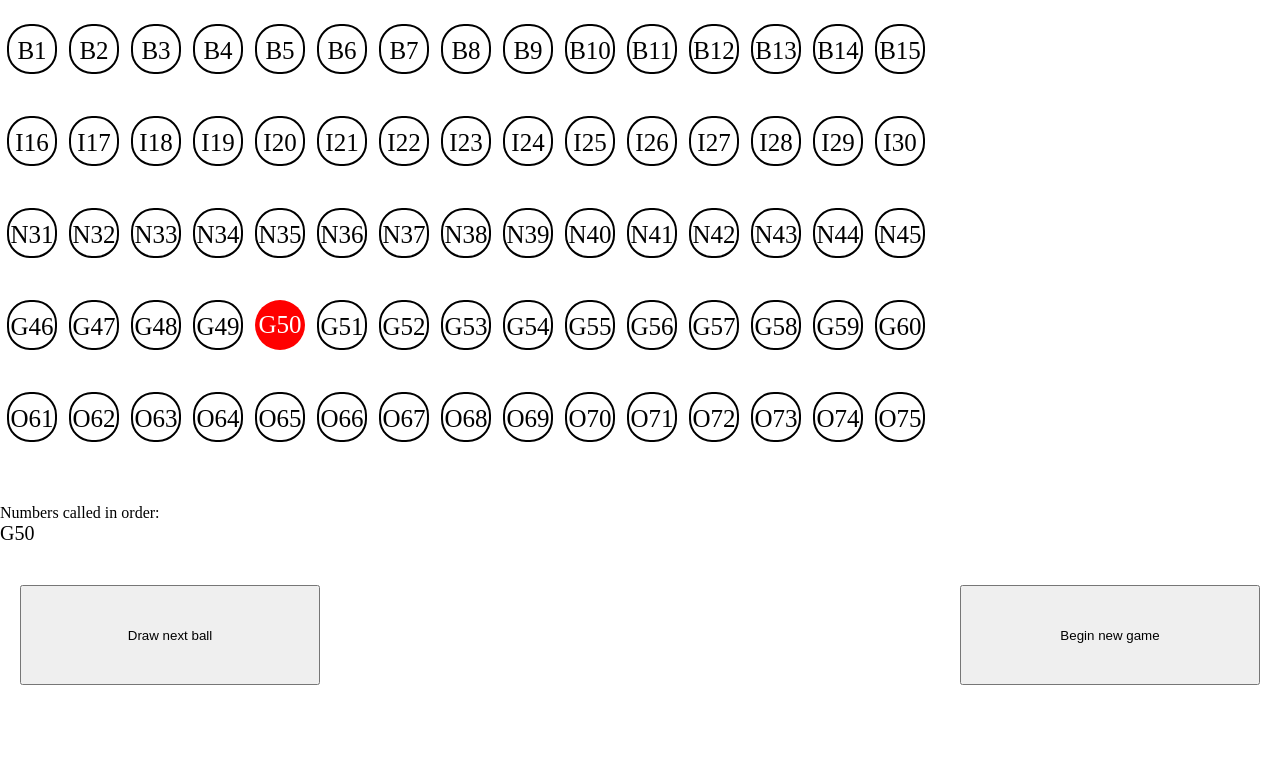
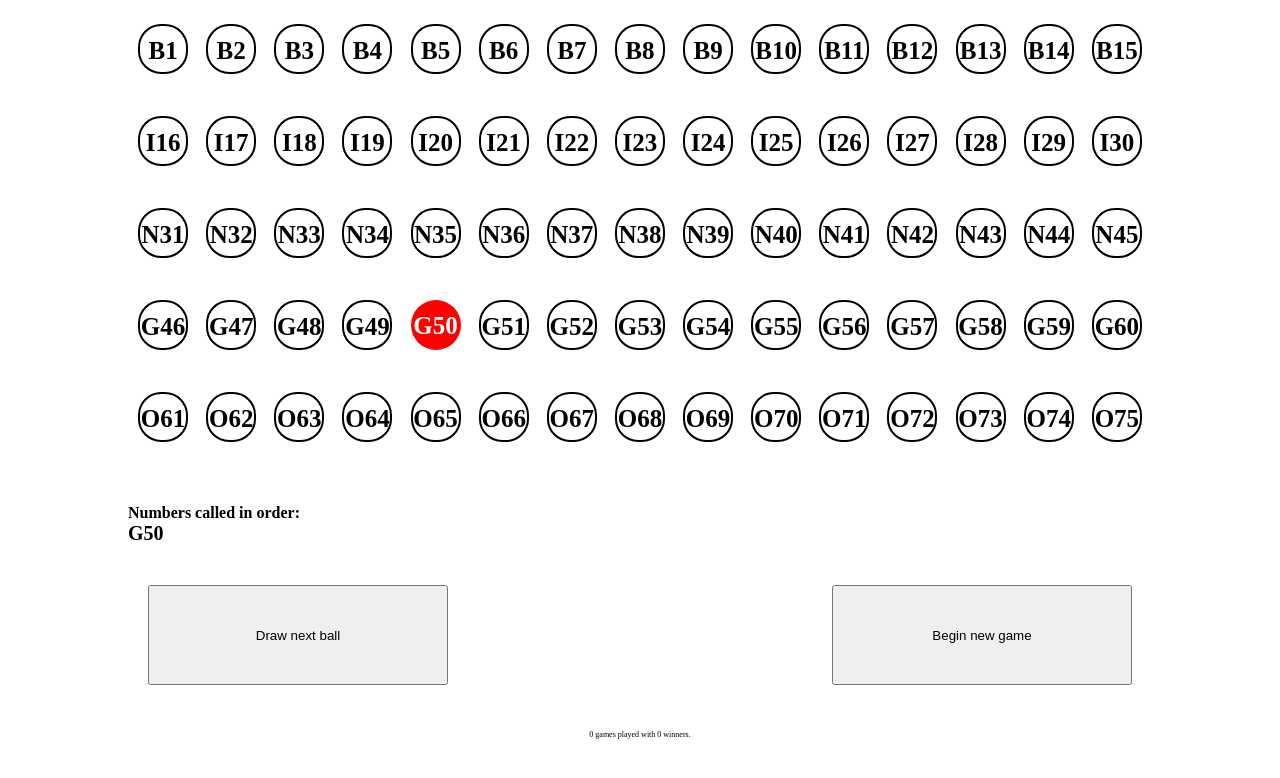
Before and after one commit to joelmuscatello/js-bingo-lame, a plain HTML site: page index.html in a window 1280 px wide. Both pictures are taken after a click on the button "Draw next ball". Drawn offline with Linux system fonts and the light colour scheme.

Commit message:
Add game/winner counter; misc layout changes.

```diff
--- a/css/bingo.css
+++ b/css/bingo.css
@@ -4,12 +4,30 @@
     padding: 0;
 }
 
+body {
+    max-width: 1024px;
+    margin: 0 auto;
+}
+
+
 #title {
     color: #FFAB32;
 }
 
+#ballsTbl {
+    width: 100%;
+}
+
 #balls thead tr td {
     font-size: 60px;
+}
+
+.ball {
+    font-size: 25px;
+    font-weight: bold;
+    line-height: 50px;
+    text-align: center;
+    margin: 20px auto;
 }
 
 .ballfree {
@@ -17,24 +35,17 @@
     height: 46px;
     border: 2px solid;
     border-radius: 23px;
-    font-size: 25px;
     color: #000000;
-    line-height: 50px;
-    text-align: center;
-    background: #fff;
-    margin: 20px 5px;
+    background: #ffffff;
 }
 
 .ballused {
     width: 50px;
     height: 50px;
     border-radius: 25px;
-    font-size: 25px;
     color: #ffffff;
-    line-height: 50px;
-    text-align: center;
     background: #ff0000;
-    margin: 20px 5px;
+    line-height: 52px;
 }
 
 #selectedBallDiv {
@@ -82,8 +93,16 @@ button {
 
 #calledNumbers {
     margin: 40px 0;
+    font-weight: bold;
 }
 
 #calledNumbersContents span {
     font-size: 20px;
 }
+
+#footer {
+    font-size: 8px;
+    padding: 5px;
+    margin-top: 40px;
+    text-align: center;
+}
--- a/index.html
+++ b/index.html
@@ -2,7 +2,7 @@
 <html>
 <head>
     <meta http-equiv="Content-Type" content="text/html; charset=utf-8">
-    <title>Turkey Bingo</title>
+    <title>Bingo</title>
     <script type="text/javascript" src="js/jquery-1.8.2.min.js"></script>
     <script type="text/javascript" src="js/bingo.js"></script>
     <link rel="stylesheet" media="all" type='text/css' href="css/bingo.css"/>
@@ -16,12 +16,18 @@
         var $selectedBallDiv = $('#selectedBallDiv');
         var $selectedBall = $('#selectedBall');
         var $calledNumbersContents = $('#calledNumbersContents');
+        var $totals = $('#totals');
 
         $('tr', $ballsTbody).remove();
         newGame();
 //        buildBalls($ballsTbody);
         buildHorizontalBalls($ballsTbody);
         $calledNumbersContents.children().remove();
+        setTotalsInformation();
+
+        function setTotalsInformation() {
+            $totals.html(getTotalGamesPlayed() + " games played with " + getTotalWinners() + " winners.");
+        }
 
 
         $("#callBall").click(function(e) {
@@ -49,7 +55,8 @@
                 });
                 $calledNumbersContents.children().remove();
                 newGame();
-            }
+                setTotalsInformation();
+        }
             return false;
         });
     });
@@ -95,6 +102,9 @@
     </div>
 
     <div id="footer">
+        <div id="infoDiv">
+            <span id="totals"></span>
+        </div>
     </div>
 
     <div id="selectedBallDiv" style="display:none">
@@ -102,5 +112,7 @@
             <div id="selectedBall" class="ballused"></div>
         </div>
     </div>
+
+
 </body>
 </html>
--- a/js/bingo.js
+++ b/js/bingo.js
@@ -1,5 +1,7 @@
 
 var availableBalls;
+var totalGamesPlayed = -1;
+var totalWinners = -1;
 
 var fullBingoBalls = new Array(
     "B1",  "B2",  "B3",  "B4",   "B5", "B6",  "B7",  "B8",  "B9", "B10", "B11", "B12", "B13", "B14", "B15",
@@ -10,7 +12,17 @@ var fullBingoBalls = new Array(
 );
 function newGame() {
     availableBalls = fullBingoBalls.slice(0);
+    totalGamesPlayed++;
+    totalWinners++;
     return 1;
+}
+
+function getTotalGamesPlayed() {
+  return totalGamesPlayed;
+}
+
+function getTotalWinners() {
+  return totalWinners;
 }
 
 function buildBalls($tbody) {
@@ -21,12 +33,12 @@ function buildBalls($tbody) {
         var nBall = "N" + (i + 30);
         var gBall = "G" + (i + 45);
         var oBall = "O" + (i + 60);
-                // <td><div class="ballfree">B1</div></td>
-        var $bBall = $('<td><div id ="' + bBall + '" class="ballfree">' + bBall + '</div></td>');
-        var $iBall = $('<td><div id ="' + iBall + '" class="ballfree">' + iBall + '</div></td>');
-        var $nBall = $('<td><div id ="' + nBall + '" class="ballfree">' + nBall + '</div></td>');
-        var $gBall = $('<td><div id ="' + gBall + '" class="ballfree">' + gBall + '</div></td>');
-        var $oBall = $('<td><div id ="' + oBall + '" class="ballfree">' + oBall + '</div></td>');
+                // <td><div class="ball ballfree">B1</div></td>
+        var $bBall = $('<td><div id ="' + bBall + '" class="ball ballfree">' + bBall + '</div></td>');
+        var $iBall = $('<td><div id ="' + iBall + '" class="ball ballfree">' + iBall + '</div></td>');
+        var $nBall = $('<td><div id ="' + nBall + '" class="ball ballfree">' + nBall + '</div></td>');
+        var $gBall = $('<td><div id ="' + gBall + '" class="ball ballfree">' + gBall + '</div></td>');
+        var $oBall = $('<td><div id ="' + oBall + '" class="ball ballfree">' + oBall + '</div></td>');
         var $tr = $('<tr align="center"></tr>');
 
         $tr.append($bBall);
@@ -51,11 +63,11 @@ function buildHorizontalBalls($tbody) {
     var $gBalls = $('<tr></tr>');
     var $oBalls = $('<tr></tr>');
     for (var i = 1; i<= 15; i++) {
-        $bBalls.append($('<td><div id="B' + i + '" class="ballfree">B' + i + '</div></td>'));
-        $iBalls.append($('<td><div id="I' + (i + 15) + '" class="ballfree">I' + (i + 15) + '</div></td>'));
-        $nBalls.append($('<td><div id="N' + (i + 30) + '" class="ballfree">N' + (i + 30) + '</div></td>'));
-        $gBalls.append($('<td><div id="G' + (i + 45) + '" class="ballfree">G' + (i + 45) + '</div></td>'));
-        $oBalls.append($('<td><div id="O' + (i + 60) + '" class="ballfree">O' + (i + 60) + '</div></td>'));
+        $bBalls.append($('<td><div id="B' + i + '" class="ball ballfree">B' + i + '</div></td>'));
+        $iBalls.append($('<td><div id="I' + (i + 15) + '" class="ball ballfree">I' + (i + 15) + '</div></td>'));
+        $nBalls.append($('<td><div id="N' + (i + 30) + '" class="ball ballfree">N' + (i + 30) + '</div></td>'));
+        $gBalls.append($('<td><div id="G' + (i + 45) + '" class="ball ballfree">G' + (i + 45) + '</div></td>'));
+        $oBalls.append($('<td><div id="O' + (i + 60) + '" class="ball ballfree">O' + (i + 60) + '</div></td>'));
     }
 
     $tbody.append($bBalls);
```
